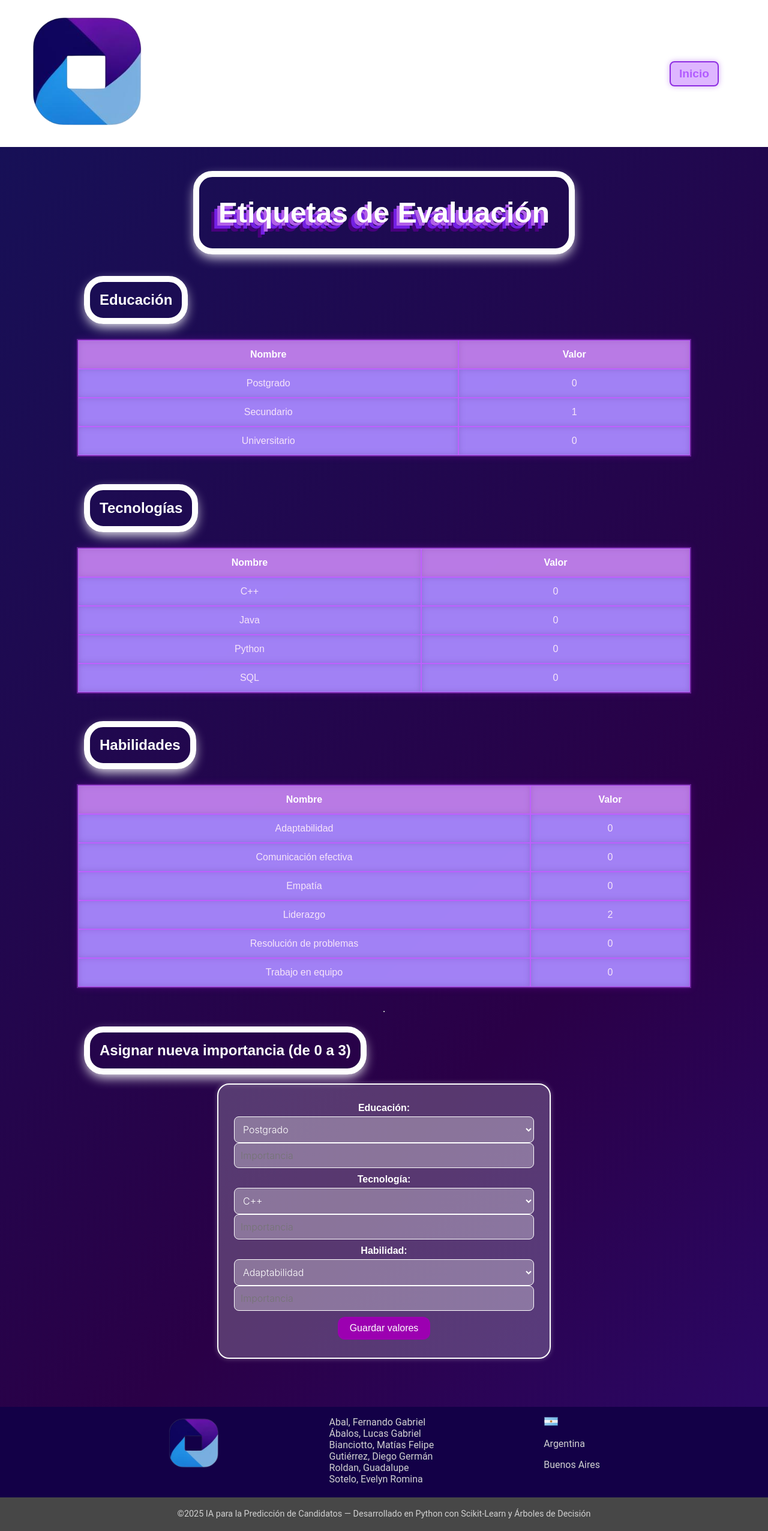
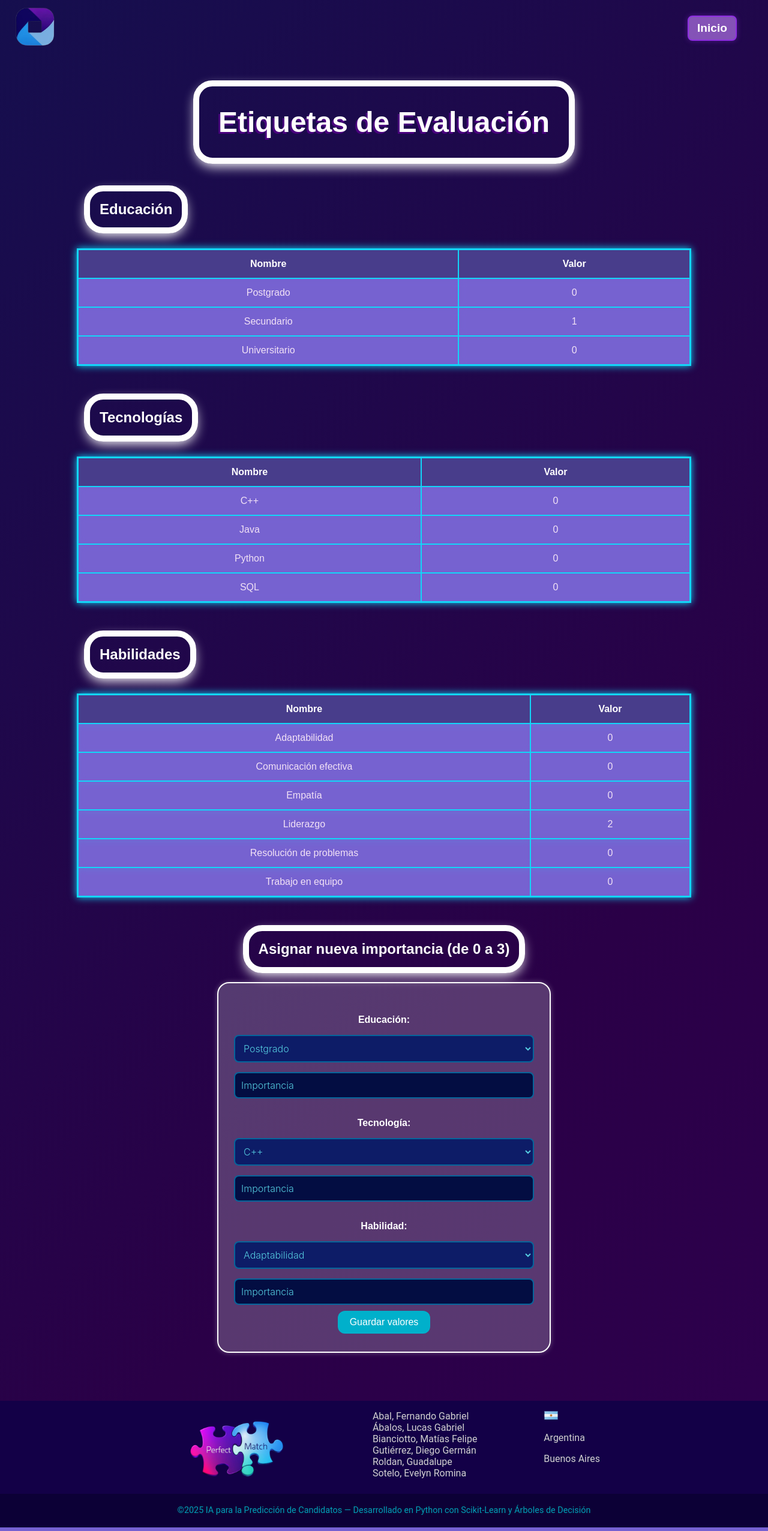
Before and after one commit to Dieguti94/disponibilizacionWeb, a Flask app: page /etiquetas in a window 1280 px wide. Shown: the whole page at 60% size. Run offline with Flask 3, Linux system fonts and the light colour scheme; a user stored in the database is signed in; data comes from the database, SQL or seed files in the repository.

Commit message:
cambios en la vista

```diff
--- a/static/StylesCrear.css
+++ b/static/StylesCrear.css
@@ -30,7 +30,7 @@ body {
     padding: 0;
     font-family: 'Poppins', sans-serif;
     color: #ffffff;
-    background: linear-gradient(135deg, #0f2b61, #002369, #2a0047, #2f23d5);
+    background: linear-gradient(135deg, #001847, #011d55, #2a0047, #390061);
 	background-size: 400% 400%;
 	animation: gradient 15s ease infinite;
 
@@ -56,6 +56,7 @@ body {
 
 header {
     display: flex;
+    flex-wrap: nowrap;
     align-items: center;
     justify-content: space-between;
     width: 100%;
@@ -63,8 +64,14 @@ header {
     top: 0;
     z-index: 10;
     position: relative;
-    padding: 20px 50px;
-    background-color:white;
+    padding: 10px 20px;
+    background-color: transparent;
+}
+
+header .logo img {
+    margin-left: 5px;
+    max-height: 70px;
+    max-width: 100%;
 }
 
 header .nav {
@@ -76,57 +83,10 @@ header .nav {
 
 
 
-
-
-
-
-
-
-
-
-
-
-
-
-
-
-
-
-
-
-
-
-
-
-
-
-
-
-
-
-
-
-
-
-
-
-
-
-
-
-
-
-
-
-
-
-
-
-
 /*CAMBIOOOOOO*/
 header .nav a {
     text-decoration: none;
-    color: rgba(166, 70, 255, 0.8);
+    color: rgb(255, 255, 255);
     font-size: 1.2rem;
     font-weight: bold;
     margin-right: 2rem;
@@ -171,7 +131,7 @@ h1 {
     border: 10px solid #fefefe;
     background: transparent;
     color: #fefefe;
-    text-shadow: -5px 5px 0px #b15fe8, -10px 10px 0px #7420e3, -15px 15px 0px #49007e;
+    text-shadow: -3px 3px 0px #49007e;
     box-shadow: 0 8px 20px -4px #ffffff;
     transition: all 0.3s ease-in-out;
     margin-top: 40px;
@@ -275,6 +235,33 @@ form {
     margin-bottom: 80px;
 }
 
+.form-label {
+    margin-top: 2rem;
+}
+
+.form-select {
+    margin-top: 1rem;
+    margin-bottom: 1rem;
+    background-color: rgb(13, 28, 103);
+    color: rgb(85, 203, 223);
+    border-color: rgb(5, 101, 155);
+    border-width: 0.15rem;
+}
+
+.form-control {
+    background-color: rgb(3, 13, 66);
+    border-color: rgb(5, 101, 155);
+    border-width: 0.15rem;
+}
+
+.form-control::placeholder {
+    color: rgb(85, 203, 223);
+}
+
+.label-crear {
+    color: rgb(85, 203, 223);
+}
+
 form input,
 form select,
 form textarea {
@@ -286,6 +273,8 @@ form textarea {
     min-width: 250px;
     margin: 0 auto;
     display: block;
+    background-color: rgb(3, 13, 66);
+    border-color: rgb(5, 101, 155);
 }
 
 input, select, button {
@@ -322,7 +311,7 @@ input, select, button {
 }
 
 button {
-    background-color:  #9c00b1;
+    background-color:  rgb(0, 176, 203);
     color: white;
     padding: 10px 20px;
     border-radius: 12px;
@@ -332,7 +321,6 @@ button {
 }
 
 button:hover {
-    filter: brightness(1.2);
     transform: scale(1.05);
 }
 
@@ -349,11 +337,11 @@ table {
     width: 100%;
     border-collapse: separate;
     border-spacing: 0;
-    background-color: rgba(158, 131, 255, 0.76);
+    background-color: rgba(106, 90, 205);
     color: rgba(255, 240, 250, 0.9);
     border-radius: none;
-    border: 2px solid#672297;
-    box-shadow: 0 0 12px rgba(183, 0, 255, 0.2);
+    border: 2px solid rgb(18, 214, 248);
+    box-shadow: 0 0 12px rgb(18, 214, 248);
     transition: all 0.3s ease-in-out;
     animation: elevar 1.5s ease-out forwards;
     margin: 20px auto 30px auto;
@@ -363,12 +351,12 @@ table {
 table th, table td {
     padding: 14px 18px;
     text-align: center;
-    border: 1px solid #bf5fff;
+    border: 1px solid rgb(18, 214, 248);
     backdrop-filter: blur(6px);
 }
 
 table th {
-    background-color: rgba(255, 105, 180, 0.25);
+    background-color: rgba(72, 61, 139);
     color: #fff;
     font-weight: bold;
 }
@@ -451,7 +439,7 @@ label {
 
 .footer-logo img {
     margin-top: 1rem;
-    max-height: 90px;
+    max-height: 130px;
 }
 
 @media (max-width: 768px) {
@@ -531,7 +519,7 @@ label {
 }
 
 .footer-bottom {
-    background-color: #474747;
+    background-color: #0c0036;
     text-align: center;
     padding: 5px 0;
     margin-top: 5px;
@@ -539,7 +527,7 @@ label {
 
 .footer-bottom p {
     font-size: 0.9rem;
-    color: #d1d1d1;
+    color: #02a1b6;
 }
 
 @media (max-width: 468px) {
--- a/templates/crear.html
+++ b/templates/crear.html
@@ -92,11 +92,12 @@
 <footer class="footer">
     <div class="footer-content">
         <div class="footer-logo">
-            <img src="{{ url_for('static', filename='images/logo_ungs_512.png') }}" alt="AI Image">
+            <img src="{{ url_for('static', filename='images/logoPerfectMatch.png') }}" alt="PF Image">
         </div>
         <div class="footer-description">
             <p>
                 Abal, Fernando Gabriel<br>
+                Ábalos, Lucas Gabriel<br>
                 Bianciotto, Matías Felipe<br>
                 Gutiérrez, Diego Germán<br>
                 Roldan, Guadalupe<br>
--- a/templates/estadisticas.html
+++ b/templates/estadisticas.html
@@ -91,11 +91,12 @@
 <footer class="footer">
     <div class="footer-content">
         <div class="footer-logo">
-            <img src="{{ url_for('static', filename='images/logo_ungs_512.png') }}" alt="AI Image">
+            <img src="{{ url_for('static', filename='images/logoPerfectMatch.png') }}" alt="PF Image">
         </div>
         <div class="footer-description">
             <p>
                 Abal, Fernando Gabriel<br>
+                Ábalos, Lucas Gabriel<br>
                 Bianciotto, Matías Felipe<br>
                 Gutiérrez, Diego Germán<br>
                 Roldan, Guadalupe <br>
--- a/templates/etiquetas.html
+++ b/templates/etiquetas.html
@@ -17,7 +17,6 @@
 </header>
 
 <body class="container mt-4">
-
     <h1 class="mb-4">Etiquetas de Evaluación</h1>
     <h3>Educación</h3>
     {{ tabla_edu|safe }}
@@ -26,8 +25,8 @@
     <h3>Habilidades</h3>
     {{ tabla_hab|safe }}
 
-    <hr class="my-4">
-    <h3>Asignar nueva importancia (de 0 a 3)</h3>
+    <!--<hr class="my-4">-->
+    <h3 style="text-align: center; display: block; margin-left: auto; margin-right: auto;">Asignar nueva importancia (de 0 a 3)</h3>
     <form method="POST" action="{{ url_for('asignar_valores') }}">
         <div class="row mb-3">
             <div class="col-md-4">
@@ -65,7 +64,7 @@
 <footer class="footer">
     <div class="footer-content">
         <div class="footer-logo">
-            <img src="{{ url_for('static', filename='images/logo_ungs_512.png') }}" alt="AI Image">
+            <img src="{{ url_for('static', filename='images/logoPerfectMatch.png') }}" alt="PF Image">
         </div>
         <div class="footer-description">
             <p>
--- a/templates/postulacion.html
+++ b/templates/postulacion.html
@@ -90,11 +90,12 @@
 <footer class="footer">
     <div class="footer-content">
         <div class="footer-logo">
-            <img src="{{ url_for('static', filename='images/logo_ungs_512.png') }}" alt="AI Image">
+            <img src="{{ url_for('static', filename='images/logoPerfectMatch.png') }}" alt="PF Image">
         </div>
         <div class="footer-description">
             <p>
                 Abal, Fernando Gabriel<br>
+                Ábalos, Lucas Gabriel<br>
                 Bianciotto, Matías Felipe<br>
                 Gutiérrez, Diego Germán<br>
                 Roldan, Guadalupe<br>
--- a/templates/predecir.html
+++ b/templates/predecir.html
@@ -40,7 +40,7 @@
         <button style="background-color: rgba(255, 255, 255, 0.2);border: 10px solid #fefefe; border-radius: 32px; "  type="submit" >Estadísticas</button>
     </form>
 
-    <h2>Ejemplo</h2>
+    <h2 style="text-align: center; display: block; margin-left: auto; margin-right: auto;">Ejemplo</h2>
 
     <div class="tabla-container">
         <table>
@@ -80,11 +80,12 @@
 <footer class="footer">
     <div class="footer-content">
         <div class="footer-logo">
-            <img src="{{ url_for('static', filename='images/logo_ungs_512.png') }}" alt="AI Image">
+            <img src="{{ url_for('static', filename='images/logoPerfectMatch.png') }}" alt="PF Image">
         </div>
         <div class="footer-description">
             <p>
                 Abal, Fernando Gabriel<br>
+                Ábalos, Lucas Gabriel<br>
                 Bianciotto, Matías Felipe<br>
                 Gutiérrez, Diego Germán<br>
                 Roldan, Guadalupe <br>
--- a/templates/resultado.html
+++ b/templates/resultado.html
@@ -26,11 +26,12 @@
 <footer class="footer">
     <div class="footer-content">
         <div class="footer-logo">
-            <img src="{{ url_for('static', filename='images/logo_ungs_512.png') }}" alt="AI Image">
+            <img src="{{ url_for('static', filename='images/logoPerfectMatch.png') }}" alt="PF Image">
         </div>
         <div class="footer-description">
             <p>
                 Abal, Fernando Gabriel<br>
+                Ábalos, Lucas Gabriel<br>
                 Bianciotto, Matías Felipe<br>
                 Gutiérrez, Diego Germán<br>
                 Roldan, Guadalupe <br>
```
Also changed, not shown: static/StylesIndex.css (+8 -7 lines), templates/postulantes.html (+6 -5 lines), static/images/logoPerfectMatch.png (added).
